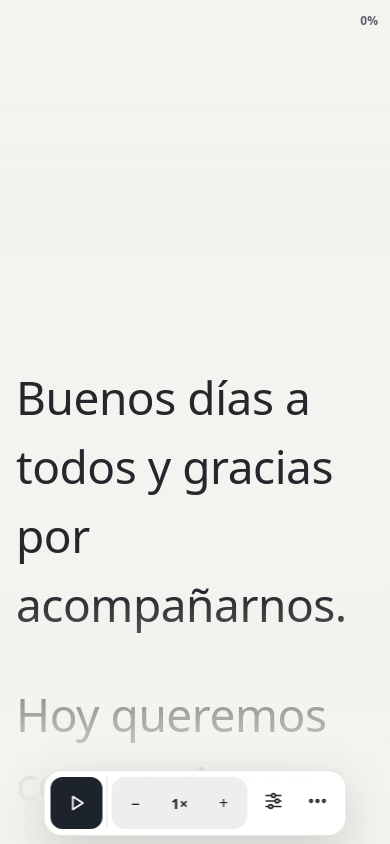
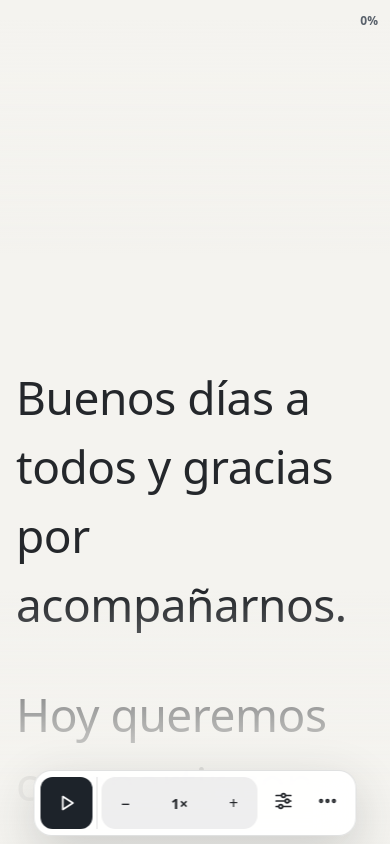
Before and after one commit to jlfernandezfernandez/teleprompter, a Svelte app: page / in a window 390 px wide. Built offline with nearby package versions, Linux system fonts and the light colour scheme.

Commit message:
Make mobile speed controls responsive

```diff
--- a/src/styles.css
+++ b/src/styles.css
@@ -103,10 +103,10 @@ button:focus-visible, textarea:focus-visible, input:focus-visible { outline: 3px
   .group { margin-right: 4px; padding-right: 4px; }
   .btn { min-width: 44px; height: 44px; padding: 0 8px; }
   .btn.primary { min-width: 52px; width: 52px; height: 52px; padding: 0; }
-  .speed-controls { width: 136px; min-height: 52px; margin-right: 4px; padding: 4px 2px; border-radius: 14px; }
+  .speed-controls { width: clamp(141px, calc(100vw - 179px), 156px); min-height: 52px; margin-right: 4px; padding: 4px 2px; border-radius: 14px; }
   .speed-controls::after { display: none; }
   .play-label, .font-controls, .fullscreen-action { display: none; }
-  .speed-controls .value { flex: 0 0 40px; width: 40px; min-width: 40px; }
+  .speed-controls .value { flex: 1 1 auto; min-width: 0; white-space: nowrap; }
   .actions { gap: 0; }
   .icon-action { width: 44px; padding: 0; }
   .script { width: calc(100vw - 32px); }
```
